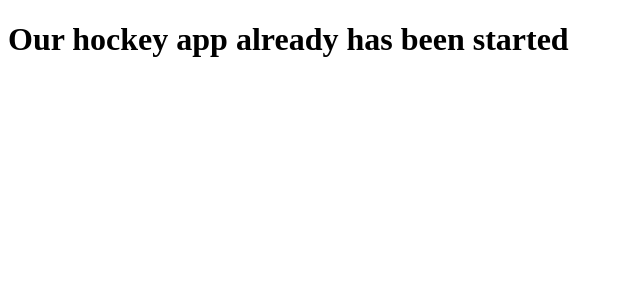
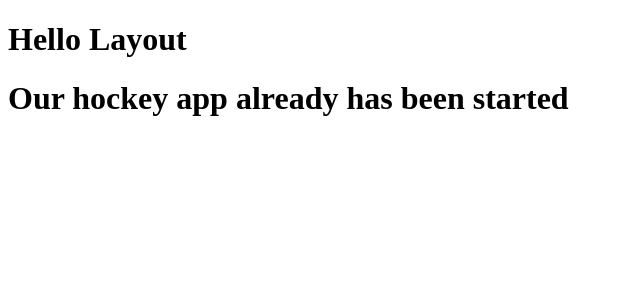
Before and after one commit to Zarikd/hockey_app, a Next.js app: page / in a window 1280 px wide. Shown: the top 300 px of the page, without its empty margins (0-640 px from the left). Built offline with nearby package versions, Linux system fonts and the light colour scheme.

Commit message:
Add Layuot

```diff
--- a/pages/_app.tsx
+++ b/pages/_app.tsx
@@ -1,5 +1,10 @@
+import { Layout } from "@/src/features";
 import type { AppProps } from "next/app";
 
 export default function App({ Component, pageProps }: AppProps) {
-  return <Component {...pageProps} />;
+  return (
+    <Layout>
+      <Component {...pageProps} />
+    </Layout>
+  );
 }
--- /dev/null
+++ b/src/features/Layout.tsx
@@ -0,0 +1,14 @@
+import { FC, ReactNode } from "react";
+
+interface LayoutProps {
+  children: ReactNode;
+}
+
+export const Layout: FC<LayoutProps> = ({ children }) => {
+  return (
+    <div>
+      <h1>Hello Layout</h1>
+      {children}
+    </div>
+  );
+};
--- /dev/null
+++ b/src/features/index.ts
@@ -0,0 +1 @@
+export * from "./Layout"
```
